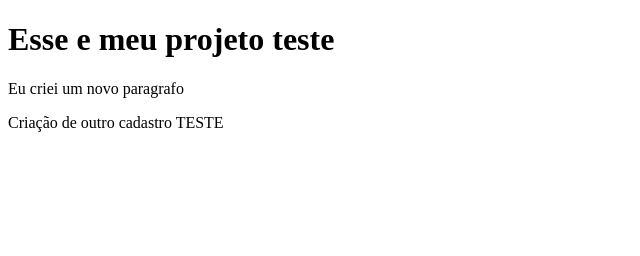
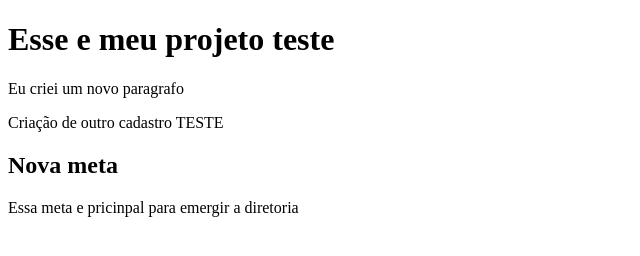
Before and after one commit to vhugo-test/first-project-git-test-, a plain HTML site: page index.html in a window 1280 px wide. Shown: the whole page, without its empty margins (0-640 px from the left). Drawn offline with Linux system fonts and the light colour scheme.

Commit message:
Uma novo subtiulo sobre metas e desafios

```diff
--- a/index.html
+++ b/index.html
@@ -9,5 +9,7 @@
     <h1>Esse e meu projeto teste</h1>
     <p>Eu criei um novo paragrafo</p>
     <p>Criação de outro cadastro TESTE </p>
+    <h2>Nova meta</h2>
+    <p>Essa meta e pricinpal para emergir a diretoria</p>
 </body>
 </html>
```
